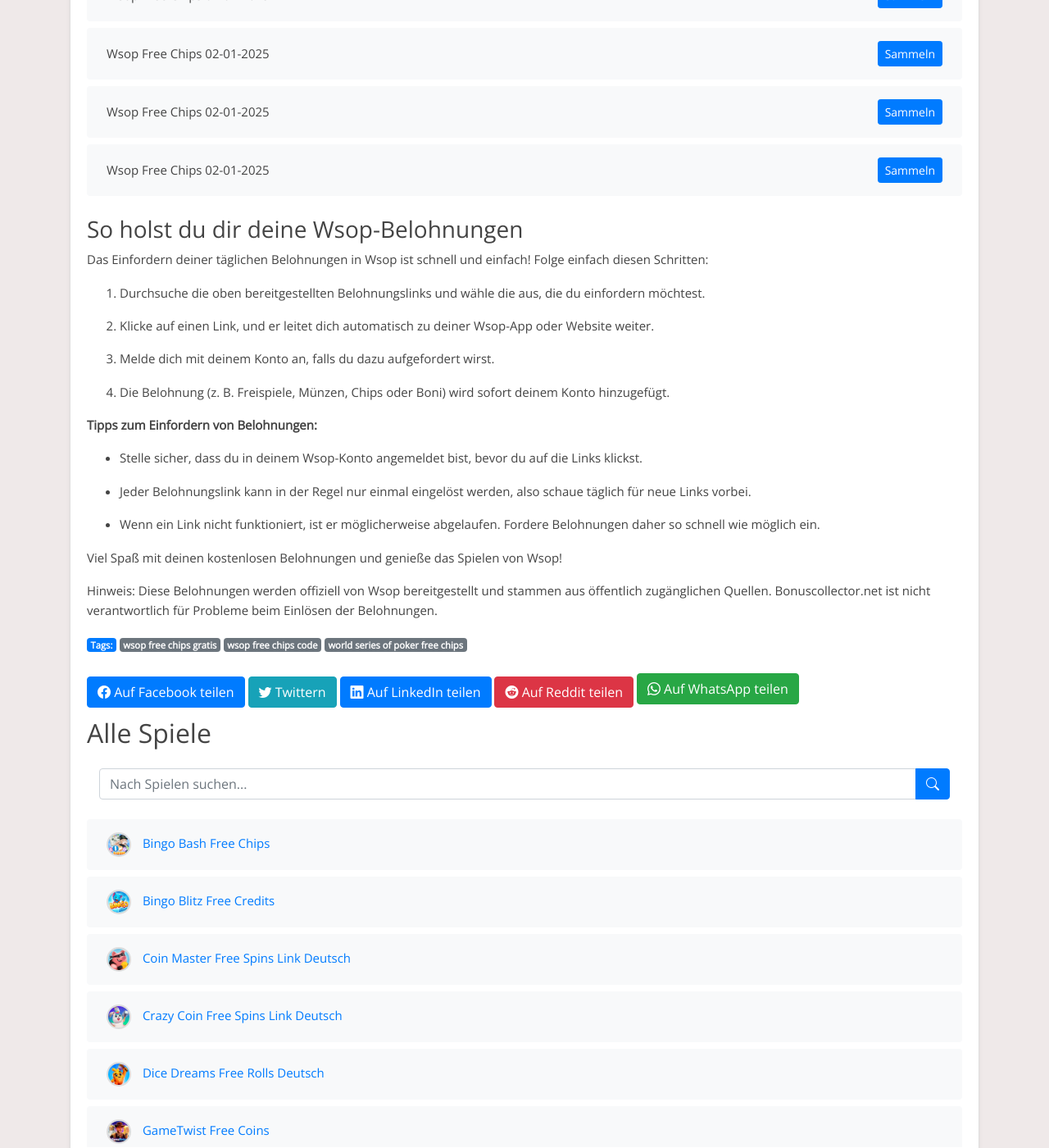
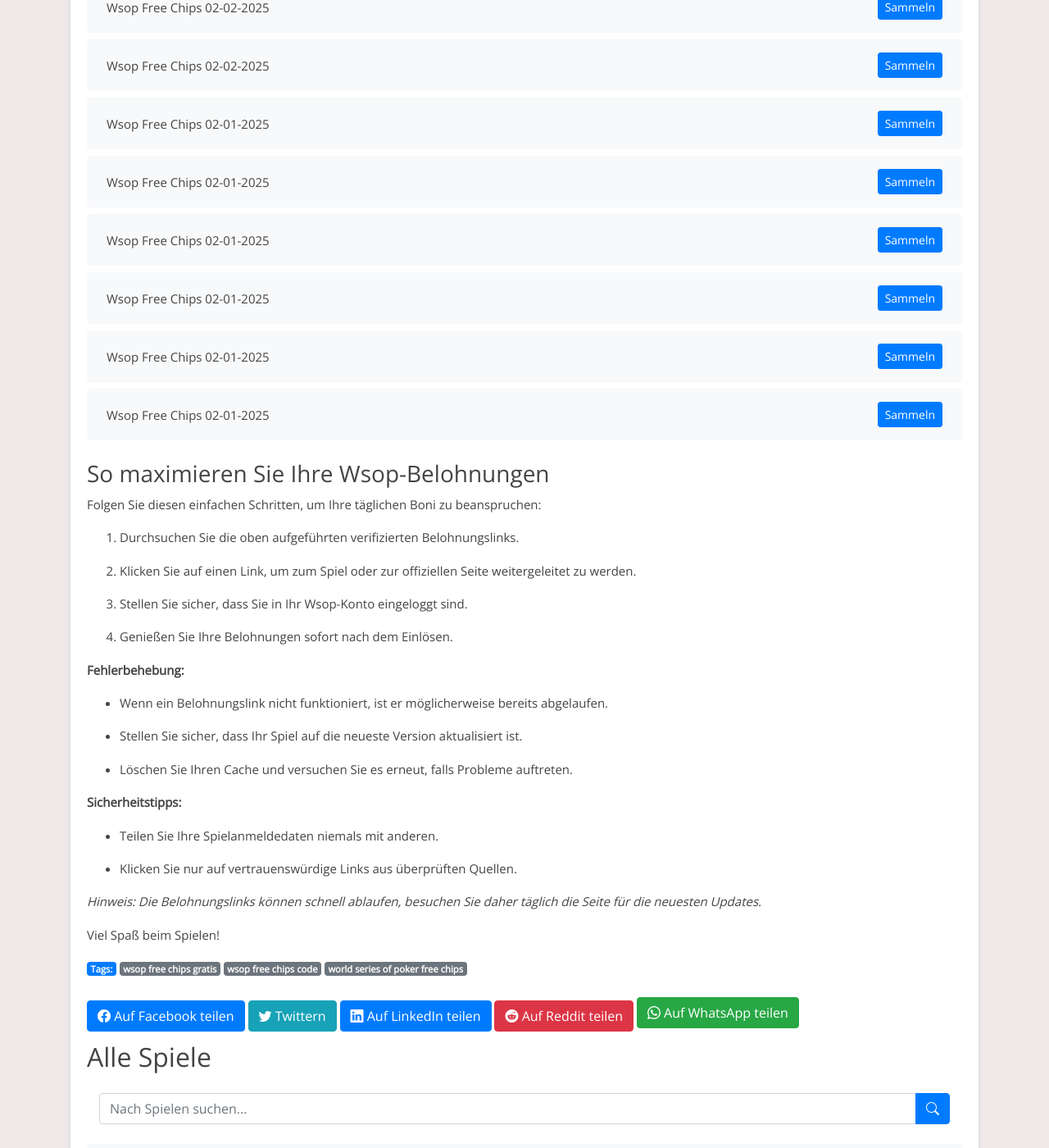
Before and after one commit to Prollad99/bs-de, a Jekyll site: the page built from _posts/2025-01-20-wsop.md, in a window 1280 px wide and 1400 px high, scrolled down 7477 px. Shown: the whole window at 82% size. Built offline with Jekyll 4.4.1, drawn with Linux system fonts in a browser that asks for light colours; some of the changed text lies outside the part shown.

Commit message:
Update wsop reward links, content, and modification timestamp

```diff
--- a/_includes/wsop_footer.html
+++ b/_includes/wsop_footer.html
@@ -1,27 +1,33 @@
-### So holst du dir deine Wsop-Belohnungen
+### So maximieren Sie Ihre Wsop-Belohnungen
 
 
-Das Einfordern deiner täglichen Belohnungen in Wsop ist schnell und einfach! Folge einfach diesen Schritten:
+Folgen Sie diesen einfachen Schritten, um Ihre täglichen Boni zu beanspruchen:
 
-1. Durchsuche die oben bereitgestellten Belohnungslinks und wähle die aus, die du einfordern möchtest.
+1. Durchsuchen Sie die oben aufgeführten verifizierten Belohnungslinks.
 
-2. Klicke auf einen Link, und er leitet dich automatisch zu deiner Wsop-App oder Website weiter.
+2. Klicken Sie auf einen Link, um zum Spiel oder zur offiziellen Seite weitergeleitet zu werden.
 
-3. Melde dich mit deinem Konto an, falls du dazu aufgefordert wirst.
+3. Stellen Sie sicher, dass Sie in Ihr Wsop-Konto eingeloggt sind.
 
-4. Die Belohnung (z. B. Freispiele, Münzen, Chips oder Boni) wird sofort deinem Konto hinzugefügt.
+4. Genießen Sie Ihre Belohnungen sofort nach dem Einlösen.
 
 
-**Tipps zum Einfordern von Belohnungen:**
+**Fehlerbehebung:**
 
-- Stelle sicher, dass du in deinem Wsop-Konto angemeldet bist, bevor du auf die Links klickst.
+- Wenn ein Belohnungslink nicht funktioniert, ist er möglicherweise bereits abgelaufen.
 
-- Jeder Belohnungslink kann in der Regel nur einmal eingelöst werden, also schaue täglich für neue Links vorbei.
+- Stellen Sie sicher, dass Ihr Spiel auf die neueste Version aktualisiert ist.
 
-- Wenn ein Link nicht funktioniert, ist er möglicherweise abgelaufen. Fordere Belohnungen daher so schnell wie möglich ein.
+- Löschen Sie Ihren Cache und versuchen Sie es erneut, falls Probleme auftreten.
 
 
-Viel Spaß mit deinen kostenlosen Belohnungen und genieße das Spielen von Wsop!
+**Sicherheitstipps:**
+
+- Teilen Sie Ihre Spielanmeldedaten niemals mit anderen.
+
+- Klicken Sie nur auf vertrauenswürdige Links aus überprüften Quellen.
 
 
-Hinweis: Diese Belohnungen werden offiziell von Wsop bereitgestellt und stammen aus öffentlich zugänglichen Quellen. Bonuscollector.net ist nicht verantwortlich für Probleme beim Einlösen der Belohnungen.
+*Hinweis: Die Belohnungslinks können schnell ablaufen, besuchen Sie daher täglich die Seite für die neuesten Updates.*
+
+Viel Spaß beim Spielen!
--- a/_includes/wsop_post.html
+++ b/_includes/wsop_post.html
@@ -1,13 +1,30 @@
-Entdecke tägliche Wsop-Belohnungen!
+Willkommen auf der täglichen Wsop-Belohnungsseite!
 
 
-Bist du ein Fan von Wsop und möchtest dein Spielerlebnis verbessern? Du bist hier genau richtig! Diese Seite ist allen Wsop-Enthusiasten gewidmet, die täglich kostenlose Belohnungen einfordern möchten. Hier findest du die neuesten Links, um Freispiele, Münzen, Chips und andere spannende Boni zu sammeln, damit du das Spiel noch mehr genießen kannst.
+Wenn Sie ein engagierter Fan von Wsop sind, haben wir etwas Besonderes für Sie! Hier finden Sie aktualisierte Links zu kostenlosen Drehungen, Münzen, Chips und anderen Boni, die Ihr Spielerlebnis verbessern.
 
 
-Wsop ist ein unterhaltsames Spiel, das von Millionen geliebt wird. Ob du höhere Level erreichen oder einfach nur den Nervenkitzel genießen möchtest – unsere täglichen Belohnungslinks halten dich im Spiel.
+**Was macht Wsop so besonders?**
+
+Wsop hat die Herzen von Millionen Spielern auf der ganzen Welt erobert. Mit seinem fesselnden Gameplay, herausfordernden Wettbewerben und spannenden Events ist es ein Muss für alle, die Spaß, Strategie und Belohnungen lieben.
 
 
-Hinweis: Wsop ist eine kostenlose App, die ausschließlich zu Unterhaltungszwecken entwickelt wurde. Bonuscollector.net ist eine unabhängige Plattform und steht in keiner Verbindung zu den Entwicklern oder Eigentümern von Wsop.
+**Tägliche Belohnungen:**
+
+- Frische Belohnungslinks, die regelmäßig aktualisiert werden.
+
+- Verpassen Sie keinen Bonus – setzen Sie ein Lesezeichen für diese Seite und schauen Sie täglich vorbei.
+
+- Sichern Sie sich Drehungen, Münzen und exklusive Boni, bevor sie ablaufen!
 
 
-Schau täglich vorbei, um sicherzustellen, dass du keine Belohnung verpasst!
+**Warum unsere Plattform nutzen?**
+
+- Einfaches, benutzerfreundliches Erlebnis.
+
+- Überprüfte und aktive Belohnungslinks.
+
+- Schneller Zugriff ohne komplizierte Schritte.
+
+
+*Hinweis: Wsop ist eine kostenlose App, die zu Unterhaltungszwecken entwickelt wurde. Wir stehen in keiner Verbindung zu den Entwicklern oder Eigentümern des Spiels.*
```
